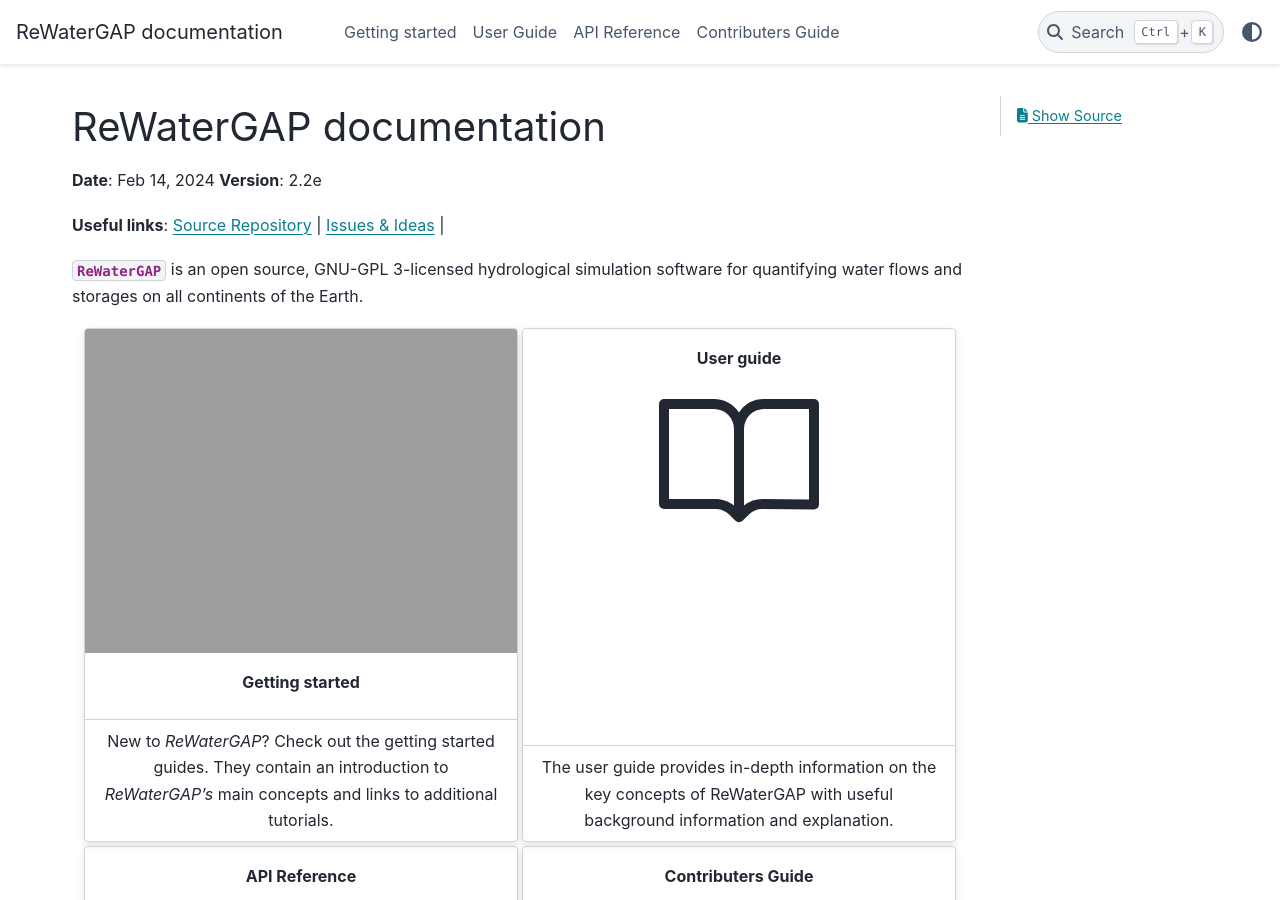
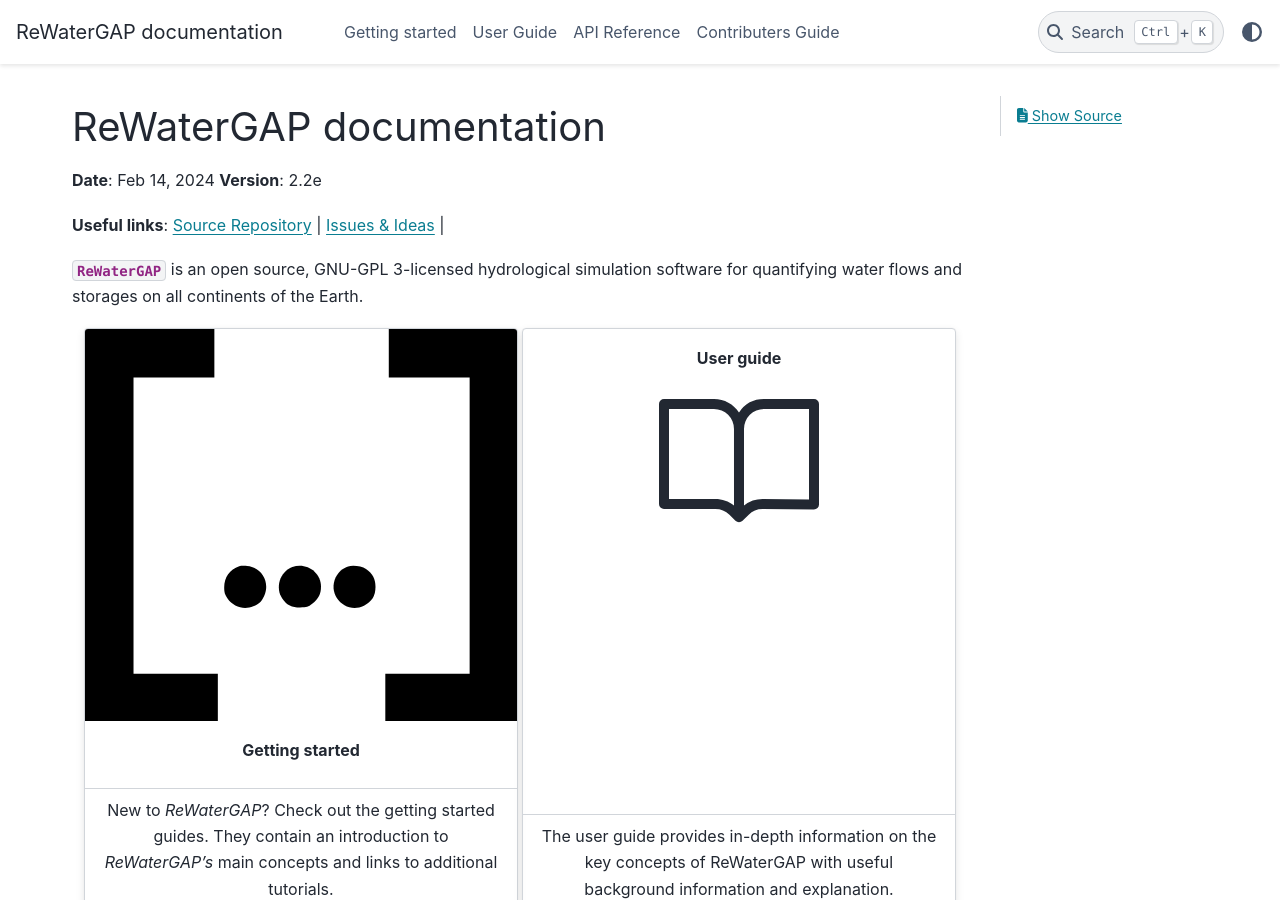
Before and after one commit to HydrologyFrankfurt/ReWaterGAP, a Sphinx documentation site: the page built from docs/index.rst, in a window 1280 px wide and 900 px high. Built offline with Sphinx 7.4.7 and the PyData theme 0.15.4, drawn with Linux system fonts in a browser that asks for light colours; pages that are not in the unit, such as notebooks, are missing from menus.

Commit message:
Update index.rst

```diff
--- a/docs/index.rst
+++ b/docs/index.rst
@@ -20,7 +20,6 @@ ReWaterGAP documentation
         :link:  getting_started
         :link-type: ref
         :img-top: images/test.svg
-            :width: 30%
 
         +++
         New to *ReWaterGAP*? Check out the getting started guides. They contain an
```
